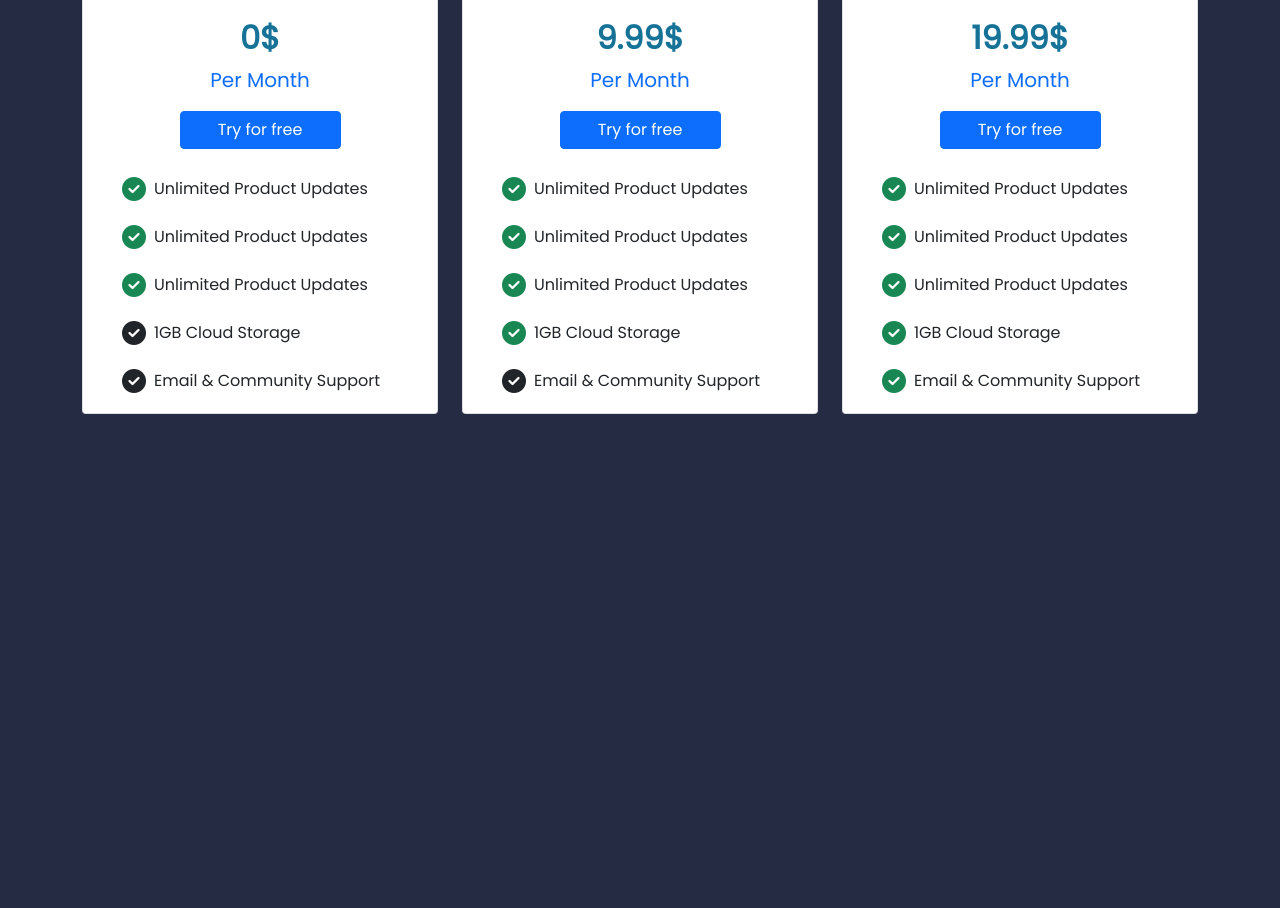
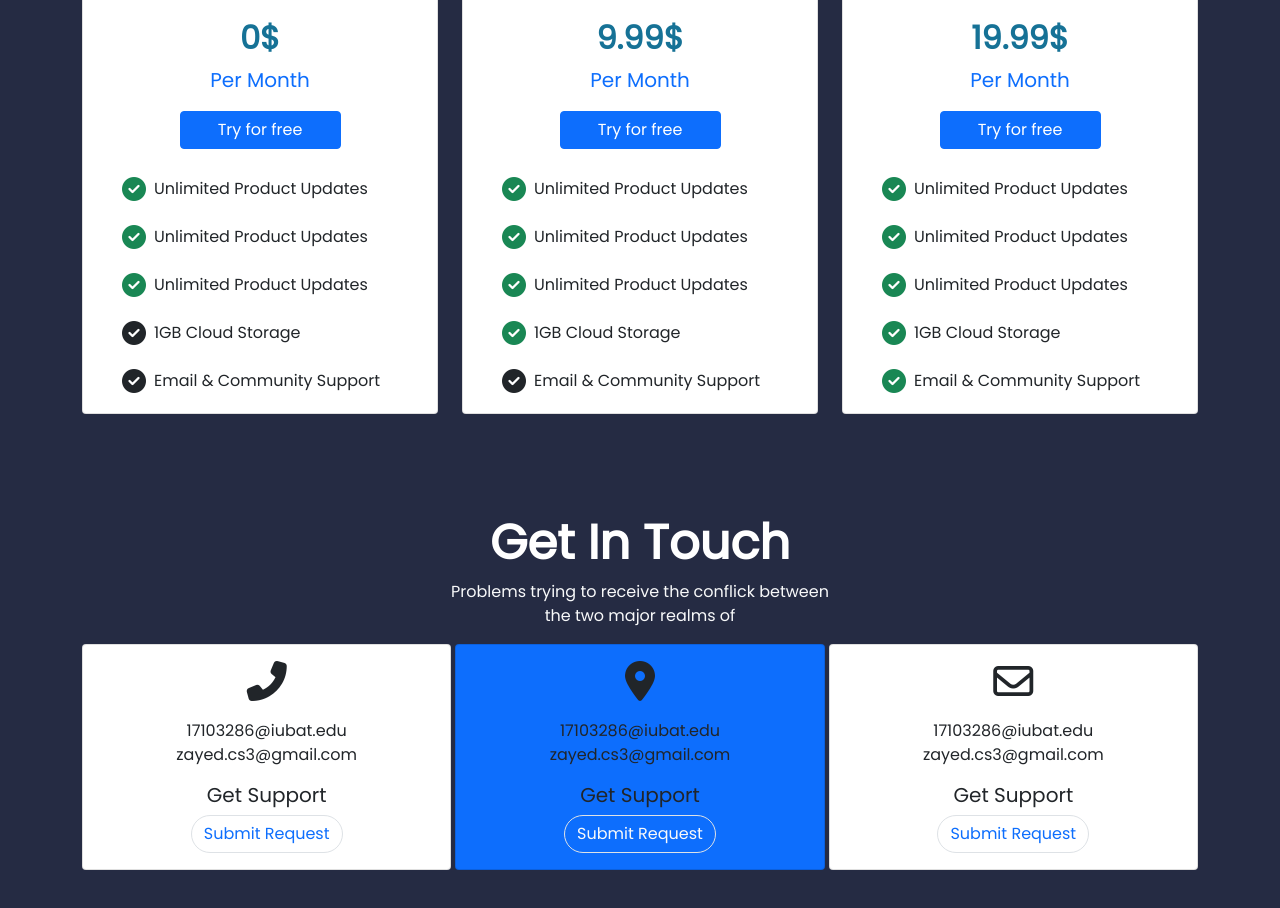
Before and after one commit to z4yed/z-tech, a plain HTML site: page index.html in a window 1280 px wide. Shown: the part 2882-3790 px from the top of the page. Before the commit the page ends 3396 px from the top, so only its background shows below. Drawn offline with Linux system fonts and the light colour scheme.

Commit message:
Get In touch completed.

```diff
--- a/index.html
+++ b/index.html
@@ -491,6 +491,54 @@
 
         </section>
 
+        <section class="container mb-100px text-center" id="get-in-touch">
+            <div class="section-heading">
+                <h1 class="text-white display-5 fw-bolder">Get In Touch</h1>
+                <p class="text-light">Problems trying to receive the conflick between <br> the two major realms of
+                </p>
+            </div>
+
+            <div class="row row-cols-1 row-cols-sm-2 row-cols-md-3 g-1">
+                <div class="col">
+                    <div class="card text-dark">
+                        <div class="card-body">
+                            <i class="fas fa-phone-alt fs-1"></i>
+                            <p class="mb-0 mt-3">17103286@iubat.edu</p>
+                            <p>zayed.cs3@gmail.com</p>
+                            <h5>Get Support</h5>
+                            <a href="." class="btn btn-outline-primary border rounded-pill">Submit Request</a>
+                        </div>
+                    </div>
+                </div>
+
+                <div class="col">
+                    <div class="card bg-primary" id="location">
+                        <div class="card-body">
+                            <i class="fas fa-map-marker-alt fs-1"></i>
+                            <p class="mb-0 mt-3">17103286@iubat.edu</p>
+                            <p>zayed.cs3@gmail.com</p>
+                            <h5>Get Support</h5>
+                            <a href="." class="btn btn-outline-success text-light border rounded-pill">Submit Request</a>
+                        </div>
+                    </div>
+                </div>
+
+                <div class="col">
+                    <div class="card text-dark">
+                        <div class="card-body">
+                            <i class="far fa-envelope fs-1"></i>
+                            <p class="mb-0 mt-3">17103286@iubat.edu</p>
+                            <p>zayed.cs3@gmail.com</p>
+                            <h5>Get Support</h5>
+                            <a href="." class="btn btn-outline-primary border rounded-pill">Submit Request</a>
+                        </div>
+                    </div>
+                </div>
+
+            </div>
+
+        </section>
+
 
     </main>
 
```
Also changed, not shown: style.css (line endings or trailing spaces).
